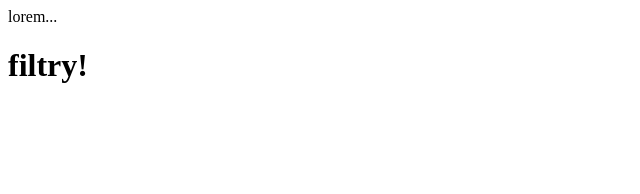
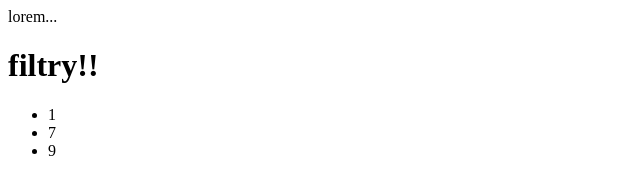
Before and after one commit to JakubKorczak/test-r2d2, a plain HTML site: page index.html in a window 1280 px wide. Shown: the full height of the page, 0-640 px from the left. Drawn offline with Linux system fonts and the light colour scheme.

Commit message:
feat: add sorting

```diff
--- a/app.js
+++ b/app.js
@@ -1,3 +1,7 @@
 document.querySelector("header").style.color = "red";
 
 console.log("Filter!");
+
+function sort() {
+    console.log('?')
+}
--- a/index.html
+++ b/index.html
@@ -7,6 +7,11 @@
   </head>
   <body>
     <header>lorem...</header>
-    <h1>filtry!</h1>
+    <h1>filtry!!</h1>
+  <ul>
+    <li>1</li>
+    <li>7</li>
+    <li>9</li>
+  </ul>
   </body>
 </html>
```
